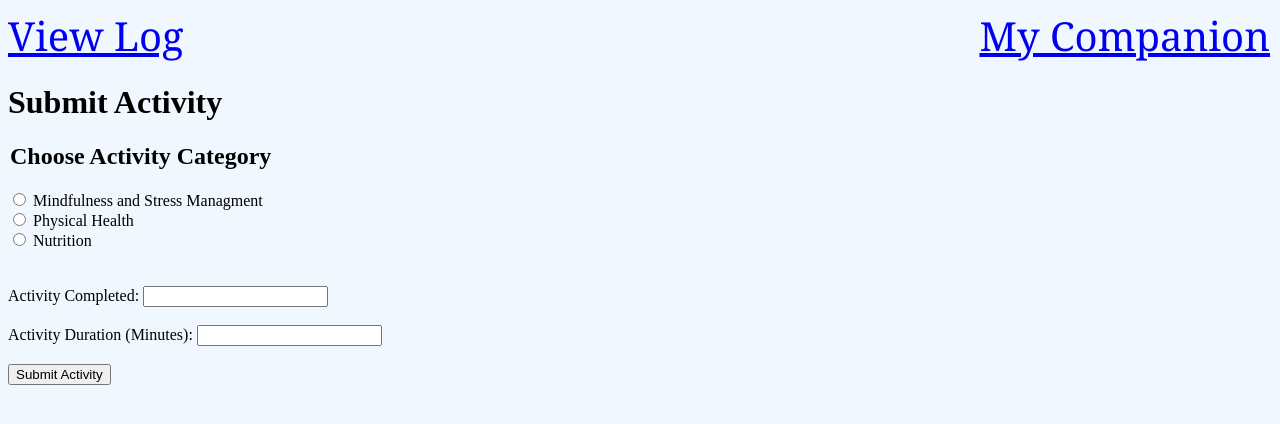
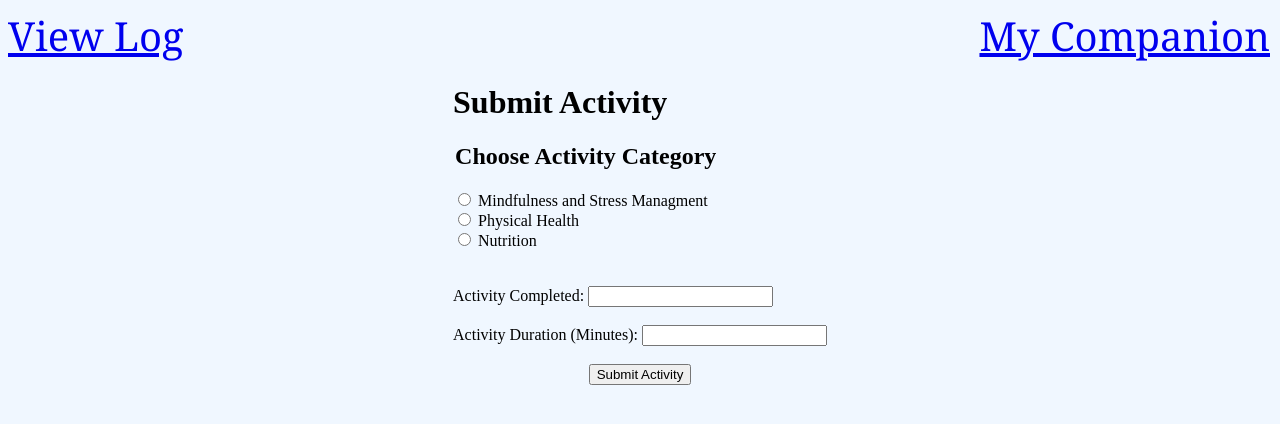
Before and after one commit to carter7k/wellnesstracker, a Django app: page /submit in a window 1280 px wide. Shown: the top 424 px of the page. Run offline with Django 3.2, Linux system fonts and the light colour scheme.

Commit message:
update submission form

```diff
--- a/WellnessCompanion/WellnessApplication/templates/WellnessApplication/submit_activity.html
+++ b/WellnessCompanion/WellnessApplication/templates/WellnessApplication/submit_activity.html
@@ -9,6 +9,8 @@
     <a href="/logs" style="text-align: left;">View Log</a>
     <a href="/companion" style=" position: absolute; right: 10px;">My Companion</a>
 
+    <div style="text-align: center;">
+        <div style="display: inline-block; text-align: left;">
             <h1>Submit Activity</h1>
 
             <form action="{% url 'submitdata'%}" method="post">
@@ -36,7 +38,9 @@
             <input type="number" id="act_dur" name="activity_duration"><br>
 
             <br>
+            <center><input type="submit" value="Submit Activity"></center>
+            </form>
+        </div>
+    </div>
 
-    <input type="submit" value="Submit Activity">
-    </form>
 </body>
```
Lines whose indentation alone changed are shown as unchanged.
